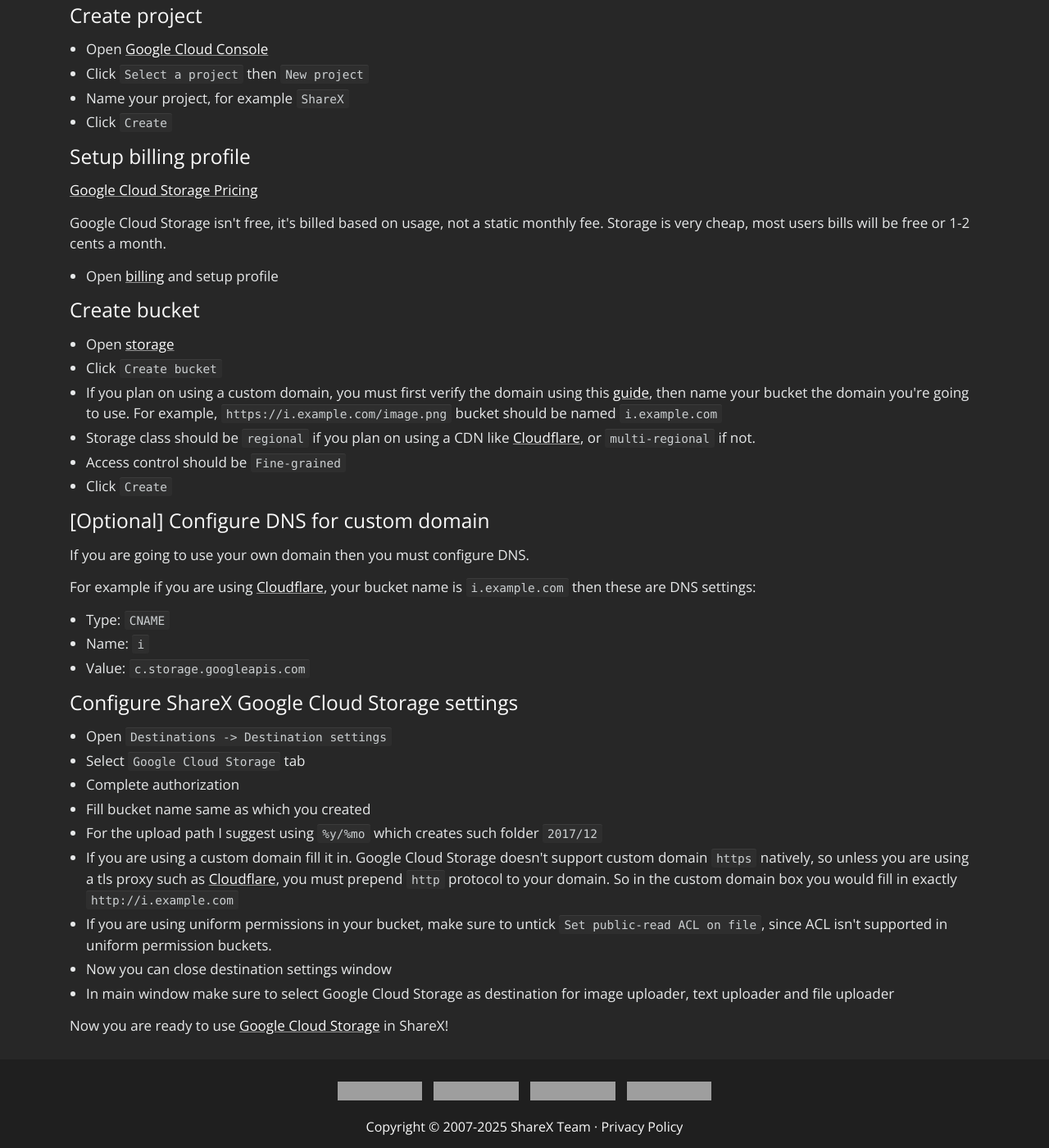
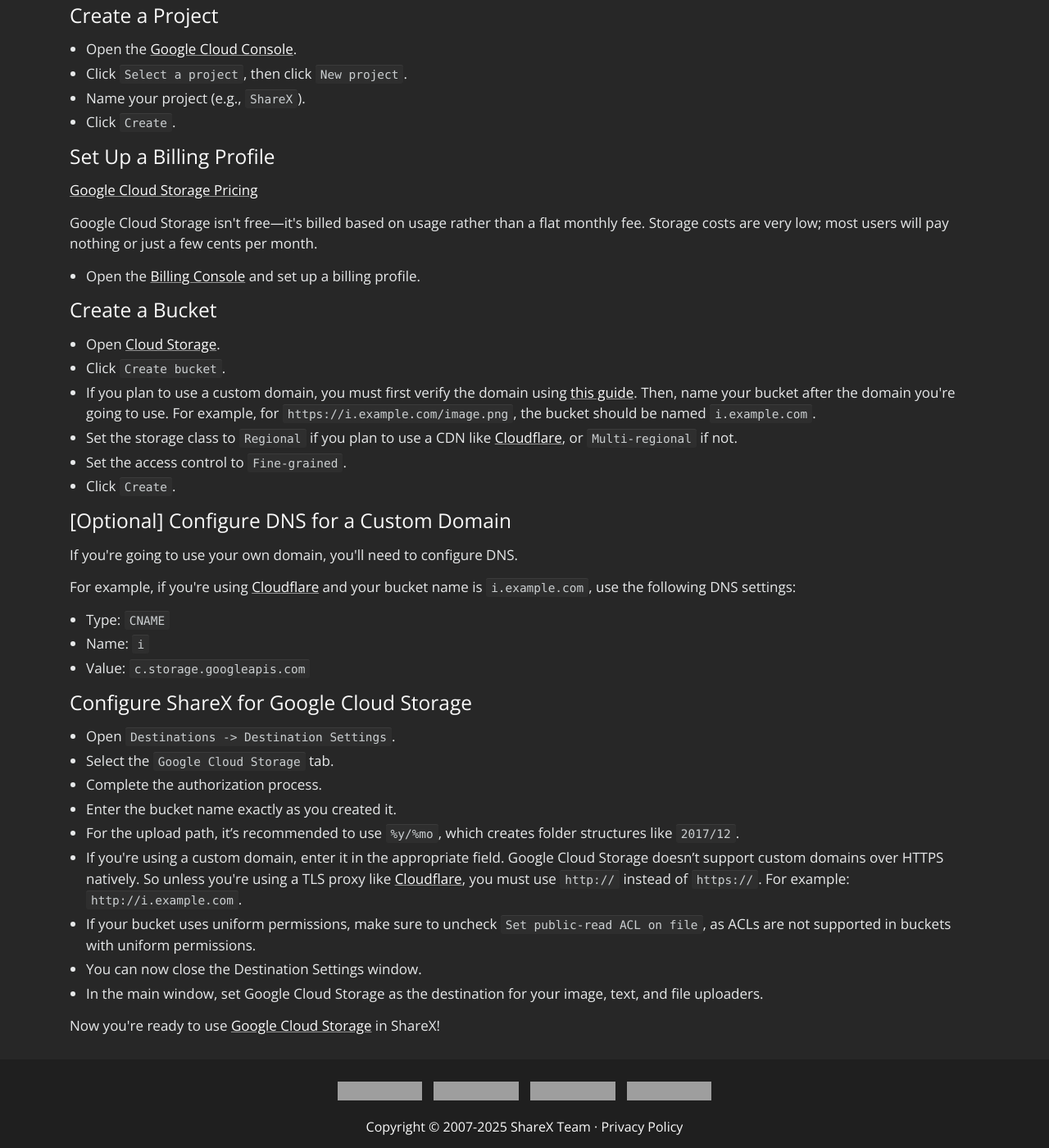
Before and after one commit to ShareX/sharex.github.io, a Jekyll site: the page built from docs/google-cloud-storage.md, in a window 1280 px wide and 1400 px high, scrolled down 349 px. Shown: the whole window at 82% size. Built offline with Jekyll 4.4.1, drawn with Linux system fonts in a browser that asks for light colours; some of the changed text lies outside the part shown; grey boxes are pictures that could not be loaded.

Commit message:
corrections

```diff
--- a/docs/google-cloud-storage.md
+++ b/docs/google-cloud-storage.md
@@ -3,52 +3,52 @@
 title: Google Cloud Storage guide
 ---
 
-## How to configure Google Cloud Storage and use it in ShareX
+## How to Configure Google Cloud Storage and use it in ShareX
 
-### Create project
+### Create a Project
 
-* Open [Google Cloud Console](https://console.cloud.google.com)
-* Click `Select a project` then `New project`
-* Name your project, for example `ShareX`
-* Click `Create`
+* Open the [Google Cloud Console](https://console.cloud.google.com).
+* Click `Select a project`, then click `New project`.
+* Name your project (e.g., `ShareX`).
+* Click `Create`.
 
-### Setup billing profile
+### Set Up a Billing Profile
 
 [Google Cloud Storage Pricing](https://cloud.google.com/storage/pricing)
 
-Google Cloud Storage isn't free, it's billed based on usage, not a static monthly fee. Storage is very cheap, most users bills will be free or 1-2 cents a month.
+Google Cloud Storage isn't free—it's billed based on usage rather than a flat monthly fee. Storage costs are very low; most users will pay nothing or just a few cents per month.
 
-* Open [billing](https://console.cloud.google.com/billing) and setup profile
+* Open the [Billing Console](https://console.cloud.google.com/billing) and set up a billing profile.
 
-### Create bucket
+### Create a Bucket
 
-* Open [storage](https://console.cloud.google.com/storage)
-* Click `Create bucket`
-* If you plan on using a custom domain, you must first verify the domain using this [guide](https://cloud.google.com/storage/docs/domain-name-verification), then name your bucket the domain you're going to use. For example, `https://i.example.com/image.png` bucket should be named `i.example.com`
-* Storage class should be `regional` if you plan on using a CDN like [Cloudflare](https://www.cloudflare.com), or `multi-regional` if not.
-* Access control should be `Fine-grained`
-* Click `Create`
+* Open [Cloud Storage](https://console.cloud.google.com/storage).
+* Click `Create bucket`.
+* If you plan to use a custom domain, you must first verify the domain using [this guide](https://cloud.google.com/storage/docs/domain-name-verification). Then, name your bucket after the domain you're going to use. For example, for `https://i.example.com/image.png`, the bucket should be named `i.example.com`.
+* Set the storage class to `Regional` if you plan to use a CDN like [Cloudflare](https://www.cloudflare.com), or `Multi-regional` if not.
+* Set the access control to `Fine-grained`.
+* Click `Create`.
 
-### [Optional] Configure DNS for custom domain
+### [Optional] Configure DNS for a Custom Domain
 
-If you are going to use your own domain then you must configure DNS.
+If you're going to use your own domain, you'll need to configure DNS.
 
-For example if you are using [Cloudflare](https://www.cloudflare.com), your bucket name is `i.example.com` then these are DNS settings:
+For example, if you're using [Cloudflare](https://www.cloudflare.com) and your bucket name is `i.example.com`, use the following DNS settings:
 
-* Type: `CNAME`
-* Name: `i`
-* Value: `c.storage.googleapis.com`
+* **Type:** `CNAME`
+* **Name:** `i`
+* **Value:** `c.storage.googleapis.com`
 
-### Configure ShareX Google Cloud Storage settings
+### Configure ShareX for Google Cloud Storage
 
-* Open `Destinations -> Destination settings`
-* Select `Google Cloud Storage` tab
-* Complete authorization
-* Fill bucket name same as which you created
-* For the upload path I suggest using `%y/%mo` which creates such folder `2017/12`
-* If you are using a custom domain fill it in. Google Cloud Storage doesn't support custom domain `https` natively, so unless you are using a tls proxy such as [Cloudflare](https://www.cloudflare.com), you must prepend `http` protocol to your domain. So in the custom domain box you would fill in exactly `http://i.example.com`
-* If you are using uniform permissions in your bucket, make sure to untick `Set public-read ACL on file`, since ACL isn't supported in uniform permission buckets.
-* Now you can close destination settings window
-* In main window make sure to select Google Cloud Storage as destination for image uploader, text uploader and file uploader
+* Open `Destinations -> Destination Settings`.
+* Select the `Google Cloud Storage` tab.
+* Complete the authorization process.
+* Enter the bucket name exactly as you created it.
+* For the upload path, it’s recommended to use `%y/%mo`, which creates folder structures like `2017/12`.
+* If you're using a custom domain, enter it in the appropriate field. Google Cloud Storage doesn’t support custom domains over HTTPS natively. So unless you're using a TLS proxy like [Cloudflare](https://www.cloudflare.com), you must use `http://` instead of `https://`. For example: `http://i.example.com`.
+* If your bucket uses **uniform permissions**, make sure to **uncheck** `Set public-read ACL on file`, as ACLs are not supported in buckets with uniform permissions.
+* You can now close the Destination Settings window.
+* In the main window, set Google Cloud Storage as the destination for your image, text, and file uploaders.
 
-Now you are ready to use [Google Cloud Storage](https://cloud.google.com/storage) in ShareX!
+Now you're ready to use [Google Cloud Storage](https://cloud.google.com/storage) in ShareX!
```
Also changed, not shown: docs/cloudflare-r2.md (+1 -1 lines).
